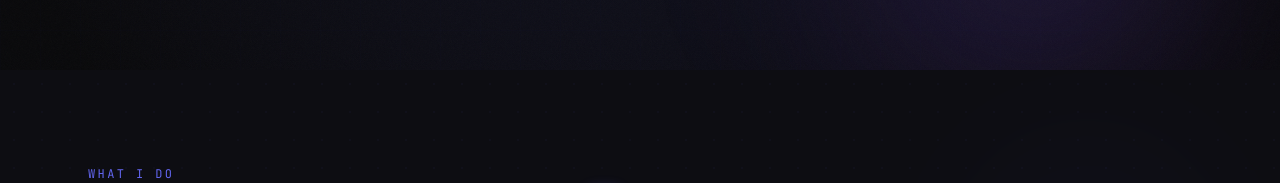
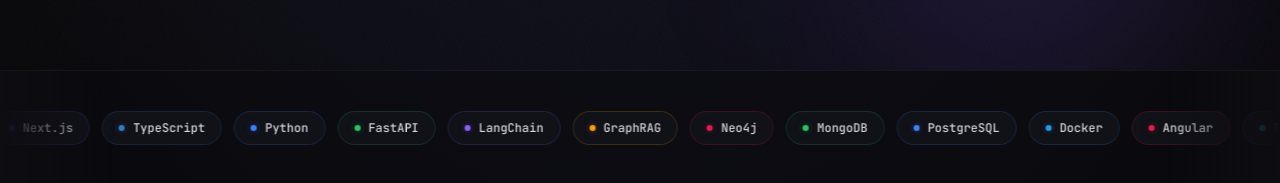
Before and after one commit to arnav25102004/arnav-portfolio, a Next.js app: page / in a window 1280 px wide. Shown: the part 730-913 px from the top of the page. Built offline with nearby package versions, Linux system fonts and the light colour scheme.

Commit message:
feat: add TechMarquee scrolling component to home page

```diff
--- a/app/page.tsx
+++ b/app/page.tsx
@@ -1,5 +1,6 @@
 import type { Metadata } from "next";
 import Hero from "@/components/Hero";
+import TechMarquee from "@/components/TechMarquee";
 import WhatIDo from "@/components/WhatIDo";
 import FeaturedProjects from "@/components/FeaturedProjects";
 import CTAStrip from "@/components/CTAStrip";
@@ -13,6 +14,7 @@
   return (
     <>
       <Hero />
+      <TechMarquee />
       <WhatIDo />
       <FeaturedProjects />
       <CTAStrip />
--- /dev/null
+++ b/components/TechMarquee.tsx
@@ -0,0 +1,78 @@
+"use client";
+
+import { useTheme } from "./ThemeProvider";
+
+const ROW_ONE = [
+  { label: "React", color: "#61DAFB" },
+  { label: "Next.js", color: "#6366f1" },
+  { label: "TypeScript", color: "#3178C6" },
+  { label: "Python", color: "#3b82f6" },
+  { label: "FastAPI", color: "#22c55e" },
+  { label: "LangChain", color: "#8b5cf6" },
+  { label: "GraphRAG", color: "#f59e0b" },
+  { label: "Neo4j", color: "#e11d48" },
+  { label: "MongoDB", color: "#22c55e" },
+  { label: "PostgreSQL", color: "#3b82f6" },
+  { label: "Docker", color: "#2496ED" },
+  { label: "Angular", color: "#e11d48" },
+  { label: "Tailwind CSS", color: "#06b6d4" },
+  { label: "GPT-4o", color: "#8b5cf6" },
+  { label: "LangGraph", color: "#6366f1" },
+  { label: "Pinecone", color: "#06b6d4" },
+  { label: "WebSockets", color: "#f97316" },
+  { label: "Apache Beam", color: "#f59e0b" },
+  { label: "React Native", color: "#61DAFB" },
+  { label: "Node.js", color: "#22c55e" },
+];
+
+export default function TechMarquee() {
+  const { theme } = useTheme();
+  const isLight = theme === "light";
+
+  const doubled = [...ROW_ONE, ...ROW_ONE];
+
+  return (
+    <div
+      className={`relative py-10 overflow-hidden border-y ${
+        isLight ? "border-ink-100 bg-ink-50/60" : "border-white/5 bg-navy-800/60"
+      }`}
+    >
+      {/* Fade edges */}
+      <div
+        className={`pointer-events-none absolute left-0 top-0 bottom-0 w-28 z-10 ${
+          isLight
+            ? "bg-linear-to-r from-[#f8f8f8] to-transparent"
+            : "bg-linear-to-r from-navy-800 to-transparent"
+        }`}
+      />
+      <div
+        className={`pointer-events-none absolute right-0 top-0 bottom-0 w-28 z-10 ${
+          isLight
+            ? "bg-linear-to-l from-[#f8f8f8] to-transparent"
+            : "bg-linear-to-l from-navy-800 to-transparent"
+        }`}
+      />
+
+      {/* Marquee row */}
+      <div className="flex gap-3 animate-marquee whitespace-nowrap">
+        {doubled.map((tech, i) => (
+          <span
+            key={i}
+            className={`inline-flex items-center gap-2 px-4 py-2 rounded-full text-xs font-mono font-medium shrink-0 select-none transition-all duration-200 hover:scale-105 hover:-translate-y-0.5 cursor-default ${
+              isLight
+                ? "bg-white border text-ink-600 shadow-sm"
+                : "bg-navy-700 border text-ink-300"
+            }`}
+            style={{ borderColor: `${tech.color}30` }}
+          >
+            <span
+              className="w-1.5 h-1.5 rounded-full shrink-0"
+              style={{ background: tech.color, boxShadow: `0 0 6px ${tech.color}60` }}
+            />
+            {tech.label}
+          </span>
+        ))}
+      </div>
+    </div>
+  );
+}
```
